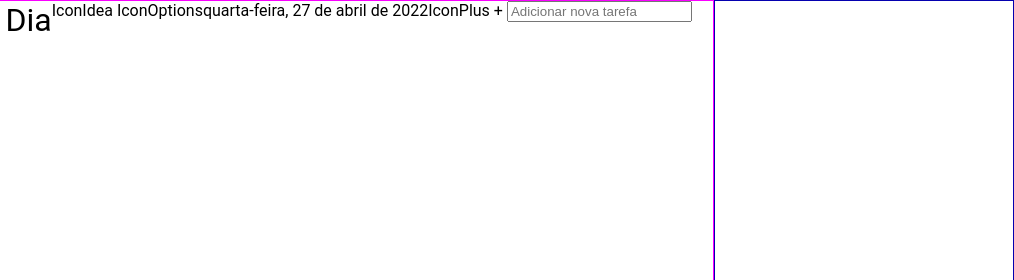
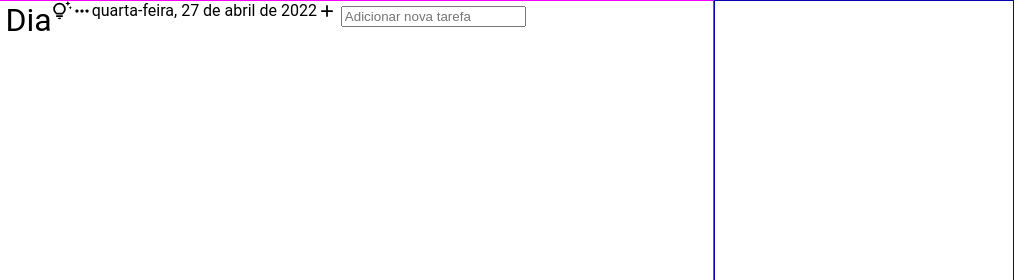
Before and after one commit to prisciladd/prisciladd.github.io, a website: page todo.html in a window 1280 px wide. Shown: the top 280 px of the page, 266-1280 px from the left. Drawn offline with Linux system fonts and the light colour scheme.

Commit message:
adiciona ícones

```diff
--- a/todo.html
+++ b/todo.html
@@ -126,8 +126,9 @@
             <div>
                 <h1>Meu Dia</h1>
                 <div>
-                    IconIdea
-                    IconOptions
+                    <svg xmlns="http://www.w3.org/2000/svg" height="20" width="20"><path d="M18.292 8.375 17.771 7.188 16.583 6.667 17.771 6.125 18.292 4.958 18.833 6.125 20 6.667 18.833 7.188ZM15.833 5.083 15.021 3.354 13.292 2.542 15.021 1.729 15.833 0 16.646 1.729 18.375 2.542 16.646 3.354ZM7.5 18.333Q6.812 18.333 6.323 17.844Q5.833 17.354 5.833 16.667H9.146Q9.146 17.354 8.667 17.844Q8.188 18.333 7.5 18.333ZM4.167 15.917V14.167H10.812V15.917ZM4.396 13.417Q2.938 12.562 2.094 11.115Q1.25 9.667 1.25 7.958Q1.25 5.312 3.052 3.49Q4.854 1.667 7.5 1.667Q10.104 1.667 11.917 3.49Q13.729 5.312 13.729 7.958Q13.729 9.667 12.885 11.115Q12.042 12.562 10.583 13.417ZM4.938 11.667H10.062Q11 11 11.49 10.042Q11.979 9.083 11.979 7.958Q11.979 6.062 10.688 4.74Q9.396 3.417 7.5 3.417Q5.604 3.417 4.302 4.74Q3 6.062 3 7.958Q3 9.083 3.5 10.042Q4 11 4.938 11.667ZM7.5 11.667Q7.5 11.667 7.5 11.667Q7.5 11.667 7.5 11.667Q7.5 11.667 7.5 11.667Q7.5 11.667 7.5 11.667Q7.5 11.667 7.5 11.667Q7.5 11.667 7.5 11.667Q7.5 11.667 7.5 11.667Q7.5 11.667 7.5 11.667Z"/></svg>
+
+                    <svg xmlns="http://www.w3.org/2000/svg" height="20" width="20"><path d="M4.958 11.625Q4.292 11.625 3.812 11.146Q3.333 10.667 3.333 10Q3.333 9.333 3.812 8.854Q4.292 8.375 4.958 8.375Q5.625 8.375 6.104 8.854Q6.583 9.333 6.583 10Q6.583 10.667 6.104 11.146Q5.625 11.625 4.958 11.625ZM10 11.625Q9.333 11.625 8.854 11.146Q8.375 10.667 8.375 10Q8.375 9.333 8.854 8.854Q9.333 8.375 10 8.375Q10.667 8.375 11.146 8.854Q11.625 9.333 11.625 10Q11.625 10.667 11.146 11.146Q10.667 11.625 10 11.625ZM15.042 11.625Q14.375 11.625 13.896 11.146Q13.417 10.667 13.417 10Q13.417 9.333 13.896 8.854Q14.375 8.375 15.042 8.375Q15.708 8.375 16.188 8.854Q16.667 9.333 16.667 10Q16.667 10.667 16.188 11.146Q15.708 11.625 15.042 11.625Z"/></svg>
                 </div>
             </div>
             <div><span id="dateToday">quarta-feira, 27 de abril de 2022</span></div>
@@ -140,7 +141,7 @@
         <footer>
             <form id="addNewTask">
                 <label for="inputTxtNewTask">
-                    IconPlus +
+                    <svg xmlns="http://www.w3.org/2000/svg" height="20" width="20"><path d="M9.125 15.833V10.875H4.167V9.125H9.125V4.167H10.875V9.125H15.833V10.875H10.875V15.833Z"/></svg>
                     <input type="text" id="inputTxtNewTask" placeholder="Adicionar nova tarefa"/>
                 </label>
             </form>
```
Also changed, not shown: assets/images/add.svg (added), assets/images/more_horiz.svg (added), assets/images/tips_and_updates.svg (added).
